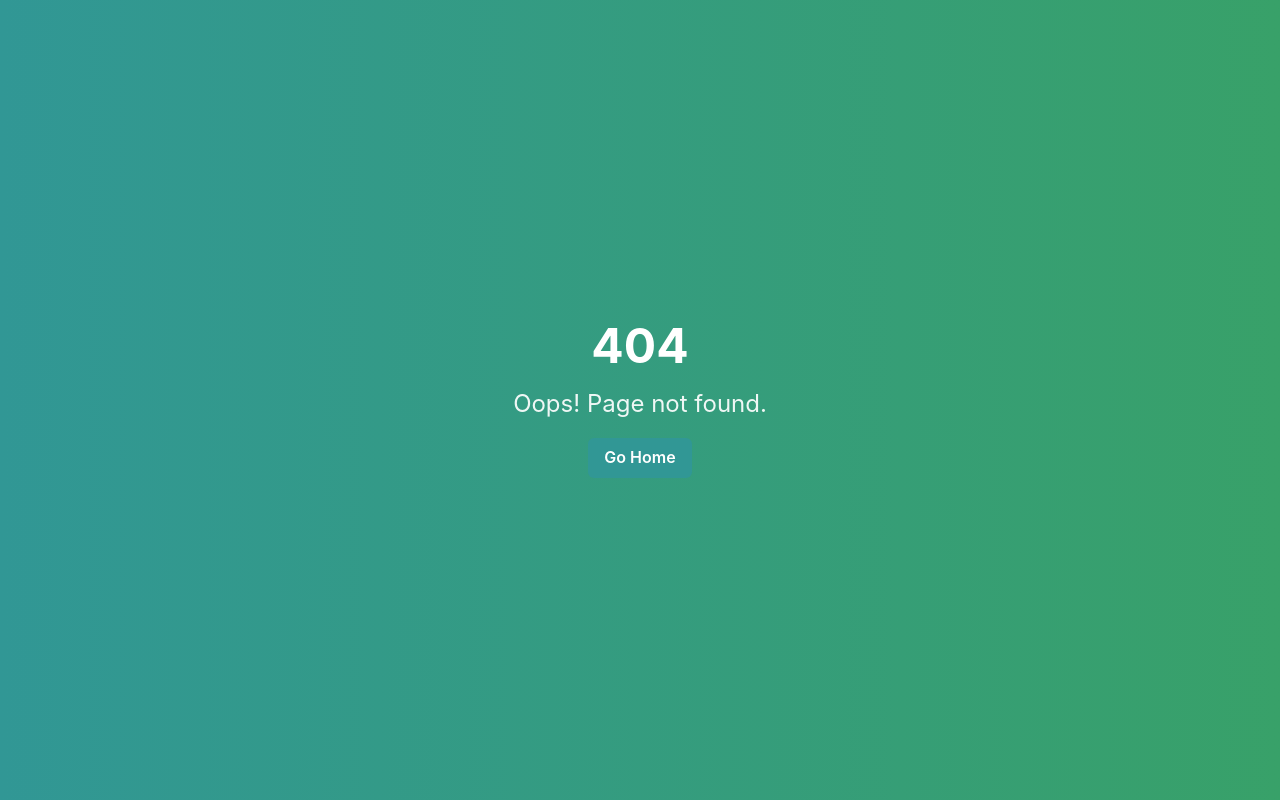
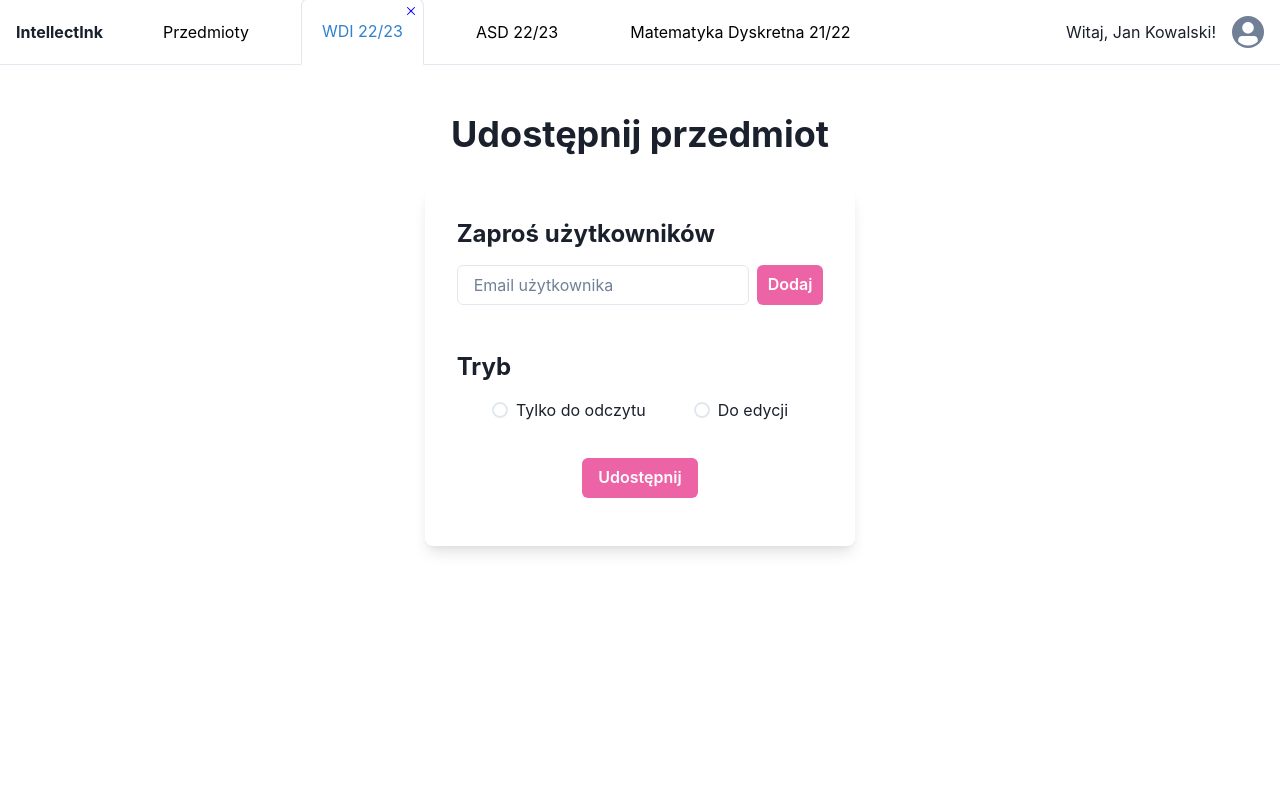
Before and after one commit to ace-pajace/IntellectInk, a React (Vite) app in the folder frontend/: page /subjectEditionView/1/share in a window 1280 px wide. Before the commit this address had no page. Built offline with nearby package versions, Linux system fonts and the light colour scheme.

Commit message:
minor changes

```diff
--- a/frontend/index.html
+++ b/frontend/index.html
@@ -2,7 +2,7 @@
 <html lang="en">
   <head>
     <meta charset="UTF-8" />
-    <link rel="icon" type="image/svg+xml" href="/ico.png" />
+    <link rel="icon" type="image/svg+xml" href="/ico.svg" />
     <meta name="viewport" content="width=device-width, initial-scale=1.0" />
     <title>IntellectInk</title>
   </head>
--- a/frontend/package.json
+++ b/frontend/package.json
@@ -25,6 +25,7 @@
   "devDependencies": {
     "@types/react": "^18.2.66",
     "@types/react-dom": "^18.2.22",
+    "@types/uuid": "^9.0.8",
     "@typescript-eslint/eslint-plugin": "^7.2.0",
     "@typescript-eslint/parser": "^7.2.0",
     "@vitejs/plugin-react": "^4.2.1",
--- a/frontend/src/App.tsx
+++ b/frontend/src/App.tsx
@@ -4,6 +4,7 @@ import NoMatchPage from './pages/NoMatchPage';
 import SignInPage from './pages/SignInPage';
 import SignUpPage from './pages/SignUpPage';
 import SubjectPage from "./pages/SubjectPage";
+import ShareSubjectPage from "./pages/ShareSubjectPage";
 
 const router = createBrowserRouter([
   {
@@ -40,6 +41,11 @@ const router = createBrowserRouter([
     path: "/subjectEditionView",
     element: <SubjectPage />,
   },
+  // TODO add logic of :subject_id
+  {
+    path: "/subjectEditionView/:subject_id/share",
+    element: <ShareSubjectPage />,
+  },
   {
     path: "*",
     element: <NoMatchPage />,
--- a/frontend/src/components/HomeNavbar.tsx
+++ b/frontend/src/components/HomeNavbar.tsx
@@ -128,7 +128,7 @@ const HomeNavbar: React.FC<NavbarProps> = ({ children }) => {
                 {/* Avatar Button */}
                 <Flex alignItems={"center"}>
                     <Menu>
-                        <Text me={4}>Hello, {username}!</Text>
+                        <Text me={4}>Witaj, {username}!</Text>
                         <MenuButton
                             as={Button}
                             rounded={"full"}
@@ -140,9 +140,9 @@ const HomeNavbar: React.FC<NavbarProps> = ({ children }) => {
                         </MenuButton>
                         <MenuList>
                             {/* Avatar Button <MenuItem>s*/}
-                            <MenuItem>Profile</MenuItem>
+                            <MenuItem>Konto</MenuItem>
                             <MenuDivider />
-                            <MenuItem color={"red"}>Sign out</MenuItem>
+                            <MenuItem color={"red"}>Wyloguj się</MenuItem>
                         </MenuList>
                     </Menu>
                 </Flex>
--- a/frontend/src/components/TreeNode.tsx
+++ b/frontend/src/components/TreeNode.tsx
@@ -1,32 +1,32 @@
 import { Box, VStack, Collapse, Button, HStack } from '@chakra-ui/react';
-import { ChevronDownIcon, ChevronRightIcon, AddIcon } from '@chakra-ui/icons';
+import { ChevronDownIcon, ChevronRightIcon } from '@chakra-ui/icons';
 import InsertDriveFileIcon from '@mui/icons-material/InsertDriveFile';
 import FolderIcon from '@mui/icons-material/Folder';
 import FolderOpenIcon from '@mui/icons-material/FolderOpen';
 import { useState } from 'react';
 
-interface TreeNodeProps {
+interface Node {
+  id: string;
   label: string;
   type: 'directory' | 'file';
-  children?: React.ReactNode;
-  setActiveNode?: (node: string) => void;
+  children?: Node[];
+}
+
+interface TreeNodeProps {
+  node: Node;
+  setActiveNode?: (node: Node | null) => void;
   isActive?: boolean;
 }
 
-const TreeNode: React.FC<TreeNodeProps> = ({ label, type, children, setActiveNode, isActive }) => {
+const TreeNode: React.FC<TreeNodeProps> = ({ node, setActiveNode, isActive }) => {
   const [isOpen, setIsOpen] = useState(false);
-  const [nodes, setNodes] = useState<TreeNodeProps[]>([]);
 
   const handleToggle = () => {
     setIsOpen(!isOpen);
-    setActiveNode && setActiveNode(label)
+    setActiveNode && setActiveNode(node)
   };
 
-  const addNode = () => {
-    setNodes([...nodes, { label: 'test', type: 'file' }]);
-  };
-
-  const Icon = type === 'directory' ? FolderIcon : InsertDriveFileIcon;
+  const Icon = node.type === 'directory' ? FolderIcon : InsertDriveFileIcon;
 
   return (
     <VStack
@@ -38,22 +38,21 @@ const TreeNode: React.FC<TreeNodeProps> = ({ label, type, children, setActiveNod
         <Button
           variant="ghost"
           onClick={handleToggle}
-          leftIcon={type === 'file' ? undefined : isOpen ? <ChevronDownIcon /> : <ChevronRightIcon />}
+          leftIcon={node.type === 'file' ? undefined : isOpen ? <ChevronDownIcon /> : <ChevronRightIcon />}
         >
           <Box me={2}>
-            {type === 'directory' && isOpen ? <FolderOpenIcon/> : <Icon/>}
+            {node.type === 'directory' && isOpen ? <FolderOpenIcon /> : <Icon />}
           </Box>
-          {label}
+          {node.label}
         </Button>
-        {type === 'directory' && (
-          <Button variant="ghost" onClick={addNode} rightIcon={<AddIcon />} position={"absolute"} right={2}/>
-        )}
+        {/* {node.type === 'directory' && (
+          <Button variant="ghost" onClick={() => addNode('file')} rightIcon={<AddIcon />} position={"absolute"} right={2} />
+        )} */}
       </HStack>
-      <Collapse in={isOpen && type==="directory"}>
+      <Collapse in={isOpen && node.type === "directory"}>
         <Box pl={5} width="100%">
-          {children}
-          {nodes.map((node, index) => (
-            <TreeNode key={index} label={node.label} type={node.type} />
+          {node.children?.map((childNode, index) => (
+            <TreeNode key={index} node={childNode} setActiveNode={setActiveNode}/>
           ))}
         </Box>
       </Collapse>
--- /dev/null
+++ b/frontend/src/pages/ShareSubjectPage.tsx
@@ -0,0 +1,87 @@
+"use client";
+
+import {
+    Flex,
+    Box,
+    FormControl,
+    Input,
+    Stack,
+    Button,
+    Heading,
+    useColorModeValue,
+    HStack,
+    RadioGroup,
+    Radio,
+    VStack,
+  } from "@chakra-ui/react";
+import HomeNavbar from "../components/HomeNavbar";
+
+const Links = ["WDI 22/23", "ASD 22/23", "Matematyka Dyskretna 21/22"];
+
+export default function ShareSubjectPage() {
+    const user_email = "";
+
+    return (
+        <>
+            <HomeNavbar children={Links} />
+            <Flex
+                // minH={"100vh"}
+                align={"center"}
+                justify={"center"}
+                // bg={useColorModeValue("gray.50", "gray.800")}
+            >
+                <Stack spacing={8} mx={"auto"} maxW={"lg"} py={12} px={6}>
+                    <Stack align={"center"}>
+                        <Heading fontSize={"4xl"}>Udostępnij przedmiot</Heading>
+                    </Stack>
+                    <Box
+                        rounded={"lg"}
+                        bg={useColorModeValue("white", "gray.700")}
+                        boxShadow={"lg"}
+                        p={8}
+                    >
+                        <Stack spacing={4}>
+                            <Heading fontSize={"2xl"}>Zaproś użytkowników</Heading>
+                            <FormControl id="user_email" mb={8}>
+                                <HStack>
+                                    <Input type="text" value={user_email} placeholder="Email użytkownika"/>
+                                    <Button
+                                        // onClick={handleSignIn} type="submit" as={'a'}
+                                        bg={"pink.400"}
+                                        color={"white"}
+                                        _hover={{
+                                            bg: "pink.500",
+                                        }}
+                                    >
+                                        Dodaj
+                                    </Button>
+                                </HStack>
+                            </FormControl>
+                            <Heading fontSize={"2xl"}>Tryb</Heading>
+                            <FormControl id="user_email" mb={4}>
+                                <VStack spacing={5}>
+                                    <RadioGroup defaultValue="1" mb={4}>
+                                        <HStack spacing="3rem">
+                                            <Radio colorScheme="pink.500" value="1">Tylko do odczytu</Radio>
+                                            <Radio colorScheme="pink.500" value="2">Do edycji</Radio>
+                                        </HStack>
+                                    </RadioGroup>
+                                    <Button
+                                        // onClick={handleSignIn} type="submit" as={'a'}
+                                        bg={"pink.400"}
+                                        color={"white"}
+                                        _hover={{
+                                            bg: "pink.500",
+                                        }}
+                                    >
+                                        Udostępnij
+                                    </Button>
+                                </VStack>
+                            </FormControl>
+                        </Stack>
+                    </Box>
+                </Stack>
+            </Flex>
+        </>
+    );
+}
--- a/frontend/src/pages/SubjectPage.tsx
+++ b/frontend/src/pages/SubjectPage.tsx
@@ -7,21 +7,134 @@ import { useState } from 'react';
 
 const Links = ["WDI 22/23", "ASD 22/23", "Matematyka Dyskretna 21/22"];
 
+interface Node {
+    id: string;
+    label: string;
+    type: 'directory' | 'file';
+    children?: Node[];
+}
+
+// do mockupowania
+import { v4 as uuidv4 } from 'uuid';
+import { useLocation, useNavigate } from 'react-router-dom';
+
+const initialNodes: Node[] = [
+    {
+        id: uuidv4(),
+        label: 'Konspekty',
+        type: 'directory',
+        children: [
+            {
+                id: uuidv4(),
+                label: 'Konspekty grupa 1',
+                type: 'directory',
+                children: [
+                    {
+                        id: uuidv4(),
+                        label: 'konspekt_1.docx',
+                        type: 'file',
+                    },
+                    {
+                        id: uuidv4(),
+                        label: 'konspekt_2.docx',
+                        type: 'file',
+                    },
+                ],
+            },
+            {
+                id: uuidv4(),
+                label: 'rozpiska.txt',
+                type: 'file',
+            },
+        ],
+    },
+    {
+        id: uuidv4(),
+        label: 'Zadania',
+        type: 'directory',
+        children: [
+            {
+                id: uuidv4(),
+                label: 'Zadanie1.pdf',
+                type: 'file',
+            },
+            {
+                id: uuidv4(),
+                label: 'Zadanie2.pdf',
+                type: 'file',
+            },
+            {
+                id: uuidv4(),
+                label: 'Zadanie3.pdf',
+                type: 'file',
+            },
+        ],
+    },
+];
 
 export default function SubjectPage() {
-    const [activeNode, setActiveNode] = useState<string | null>(null);
+    const navigate = useNavigate();
+    const location = useLocation();
+    const currentPath = location.pathname;
+    const [activeNode, setActiveNode] = useState<Node | null>(null);
+    const [nodes, setNodes] = useState<Node[]>(initialNodes);
+
+    // podziel na dwie metody:
+    // - addDirectoryNode (zapisanie do bazy -> dodanie do drzewa)
+    // - addFileNode (upload -> nowy widok -> pobranie pliku -> zapisanie do bazy -> dodanie do drzewa)
+    const addNode = (type: 'directory' | 'file') => {
+        const findNodeAndParent = (nodes: Node[], label: string): [Node | null, Node[] | null] => {
+            for (let i = 0; i < nodes.length; i++) {
+                if (nodes[i].label === label) {
+                    return [nodes[i], nodes];
+                } else if (nodes[i].children) {
+                    const [foundNode, parentNode] = nodes[i].children ? findNodeAndParent(nodes[i].children, label) : [null, null];
+                    if (foundNode) {
+                        return [foundNode, parentNode];
+                    }
+                }
+            }
+            return [null, null];
+        };
+
+        if (activeNode) {
+            const [currentNode, parentNode] = findNodeAndParent(nodes, activeNode.label);
+
+            const newNode: Node = {
+                id: uuidv4(),
+                label: 'test',
+                type: type,
+                children: type === 'directory' ? [] : undefined,
+            };
+            if (activeNode.type === 'file') {
+                // sprawdz czy parent to TreeNode czy nie Box/Flex
+                if (parentNode) {
+                    parentNode.push(newNode);
+                    setNodes([...nodes]);
+                }
+            }
+            if (activeNode.type === 'directory') {
+                if (currentNode && currentNode.children) {
+                    currentNode.children.push(newNode);
+                    setNodes([...nodes]);
+                }
+            }
+        }
+    };
+
+
 
     return (
         <>
             <HomeNavbar children={Links} />
-            {/* we need to change this */}
+            {/* we need to change this minHeight*/}
             <Flex p={4} direction="column" minHeight={"80vh"}>
                 {/* SubjectNavbar */}
                 <Flex justifyContent="flex-end" alignItems="center">
                     <Box>
-                        <Button colorScheme="pink" variant='outline' mr={2}>Utwórz folder</Button>
-                        <Button colorScheme="pink" variant='outline' mr={2}>Dodaj plik</Button>
-                        <Button colorScheme="pink" mr={2}>Udostępnij</Button>
+                        <Button colorScheme="pink" variant='outline' mr={2} onClick={() => addNode('directory')}>Utwórz folder</Button>
+                        <Button colorScheme="pink" variant='outline' mr={2} onClick={() => addNode('file')}>Dodaj plik</Button>
+                        <Button colorScheme="pink" mr={2} onClick={() => navigate(`${currentPath}/123/share`)}>Udostępnij</Button>
                         <Button colorScheme="pink">Kopiuj strukturę</Button>
                     </Box>
                 </Flex>
@@ -29,27 +142,26 @@ export default function SubjectPage() {
                 <Flex>
                     {/* FileExplorer */}
                     <Box w="30%" mr={4}>
-                        <Text ms={2} color={"gray.500"}>File explorer</Text>
-                        <Box borderWidth={1} borderColor="gray.300" overflow="auto" py={3} h={"80vh"}>
-                            <TreeNode label='Konspekty' type={'directory'} setActiveNode={setActiveNode}>
-                                <TreeNode label="Konspekty lato" type={'directory'} setActiveNode={setActiveNode}>
-                                    <TreeNode label="konspekt_1.docx" type={'file'} setActiveNode={setActiveNode} />
-                                    <TreeNode label="konspekt_2.docx" type={'file'} setActiveNode={setActiveNode} />
-                                </TreeNode>
-                                <TreeNode label="rozpiska.txt" type={'file'} setActiveNode={setActiveNode} />
-                            </TreeNode>
-                            <TreeNode label={'Zadania'} type={'directory'} setActiveNode={setActiveNode}>
-                                <TreeNode label="Zadanie1.pdf" type={'file'} setActiveNode={setActiveNode} />
-                                <TreeNode label="Zadanie2.pdf" type={'file'} setActiveNode={setActiveNode} />
-                                <TreeNode label="Zadanie3.pdf" type={'file'} setActiveNode={setActiveNode} />
-                            </TreeNode>
+                        <Text ms={2} color={"gray.500"}>Eksplorator plików</Text>
+                        <Box
+                            borderWidth={1}
+                            // bgColor={"pink.50"}
+                            borderColor="gray.300"
+                            overflow="auto"
+                            py={3}
+                            h={"80vh"}
+                            rounded={"lg"}
+                        >
+                            {nodes.map(node => (
+                                <TreeNode key={node.id} node={node} setActiveNode={setActiveNode} />
+                            ))}
                         </Box>
                     </Box>
                     {/* FileEditor */}
                     <Box w="70%">
-                        <Text ms={2} color={"gray.500"}>File editor</Text>
-                        <Box borderWidth={1} borderColor="gray.300" overflow="auto" py={3} h={"80vh"}>
-                            {activeNode && <Box>{activeNode}</Box>}
+                        <Text ms={2} color={"gray.500"}>Widok/Edytor</Text>
+                        <Box borderWidth={1} borderColor="gray.300" overflow="auto" p={3} h={"80vh"} rounded={"lg"}>
+                            {activeNode && <Box>{activeNode.label}</Box>}
                         </Box>
                     </Box>
                 </Flex>
```
Also changed, not shown: 1 other file (tests, documents, lock files or other folders).
